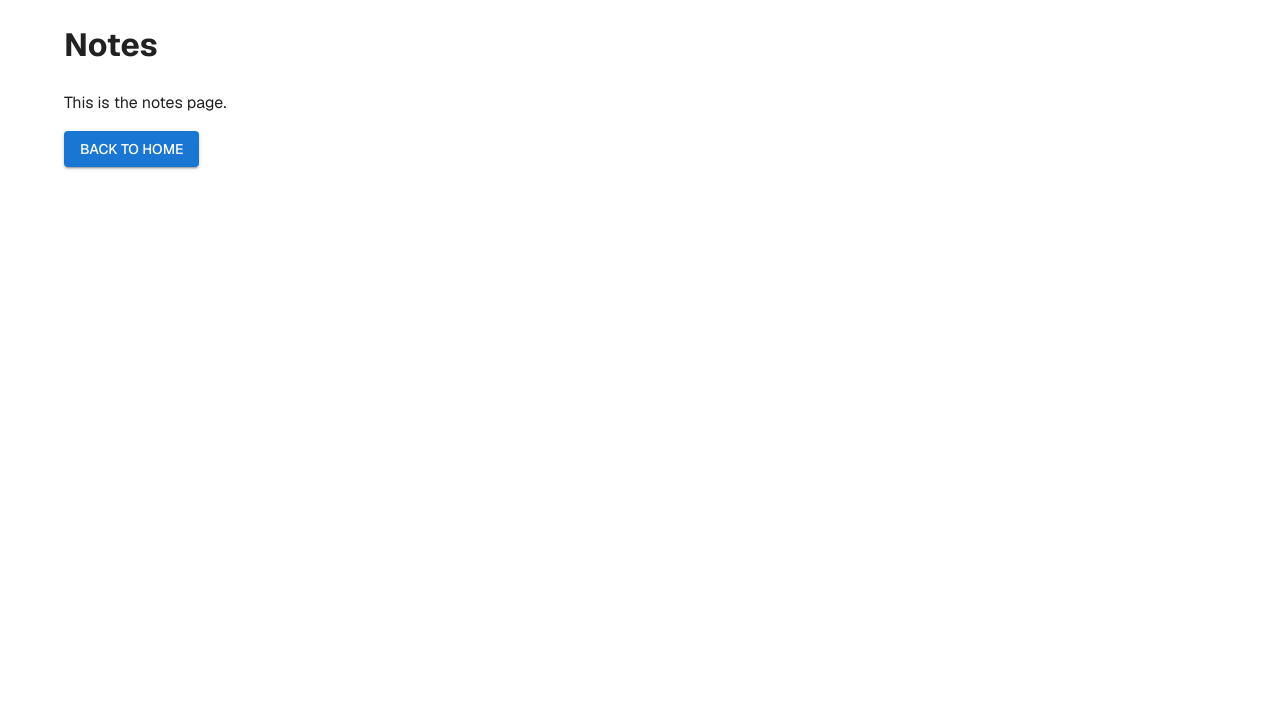
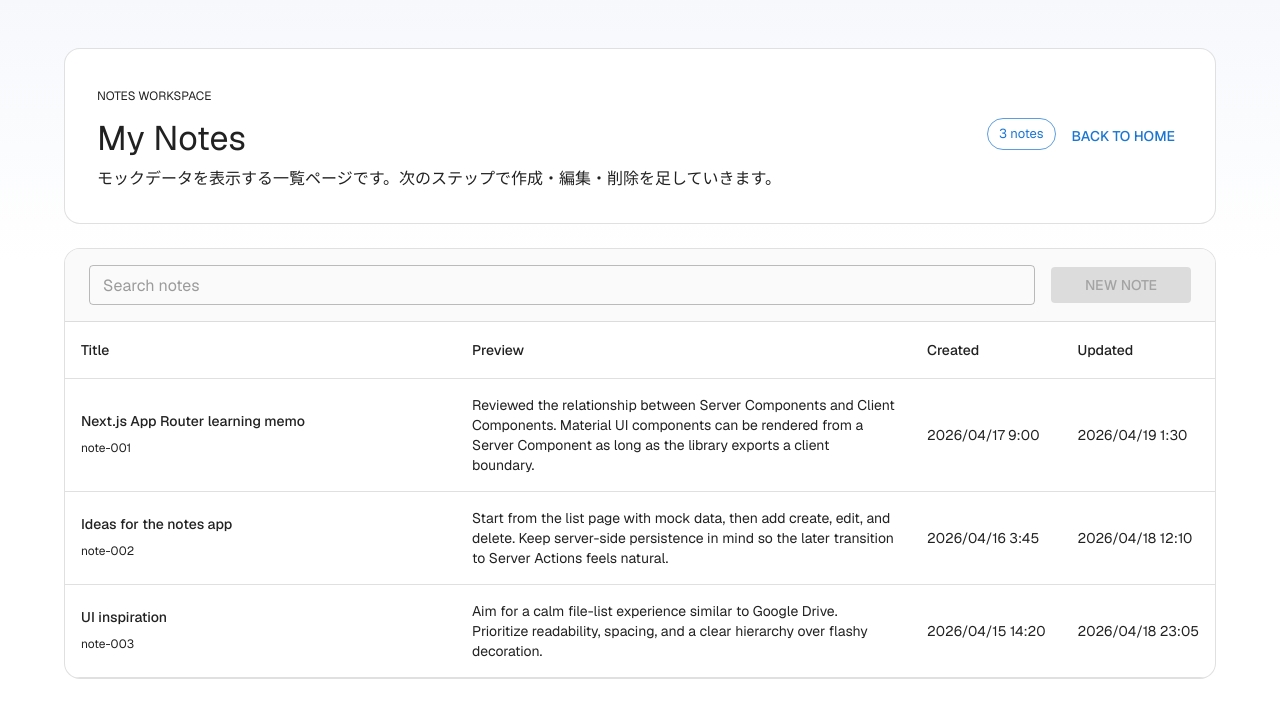
Before and after one commit to htanjo/nextjs-demo, a Next.js app: page /notes in a window 1280 px wide. Shown: the top 718 px of the page. Built offline with nearby package versions, Linux system fonts and the light colour scheme; what @mui/material-nextjs would draw is missing.

Commit message:
Implement notes page with mock data

```diff
--- a/app/notes/page.tsx
+++ b/app/notes/page.tsx
@@ -1,13 +1,171 @@
-import { Button, Container } from "@mui/material";
+import {
+  Box,
+  Button,
+  Chip,
+  Container,
+  Link,
+  Paper,
+  Stack,
+  Table,
+  TableBody,
+  TableCell,
+  TableContainer,
+  TableHead,
+  TableRow,
+  TextField,
+  Typography,
+} from "@mui/material";
+import { mockNotes } from "@/lib/mocks/notes";
+
+const dateTimeFormatter = new Intl.DateTimeFormat("ja-JP", {
+  dateStyle: "medium",
+  timeStyle: "short",
+});
+
+function formatDateTime(value: string) {
+  return dateTimeFormatter.format(new Date(value));
+}
 
 export default function Notes() {
   return (
-    <Container>
-      <h1>Notes</h1>
-      <p>This is the notes page.</p>
-      <Button variant="contained" href="/">
-        Back to Home
-      </Button>
-    </Container>
+    <Box
+      sx={{
+        minHeight: "100%",
+        background:
+          "linear-gradient(180deg, #f6f8fc 0%, #ffffff 260px, #ffffff 100%)",
+        py: { xs: 4, md: 6 },
+      }}
+    >
+      <Container maxWidth="lg">
+        <Stack spacing={3}>
+          <Paper
+            elevation={0}
+            sx={{
+              border: "1px solid",
+              borderColor: "divider",
+              borderRadius: 4,
+              p: { xs: 3, md: 4 },
+              backgroundColor: "rgba(255, 255, 255, 0.88)",
+              backdropFilter: "blur(12px)",
+            }}
+          >
+            <Stack
+              direction={{ xs: "column", md: "row" }}
+              spacing={2}
+              sx={{
+                justifyContent: "space-between",
+                alignItems: { xs: "flex-start", md: "center" },
+              }}
+            >
+              <Box>
+                <Typography variant="overline" color="text.secondary">
+                  Notes Workspace
+                </Typography>
+                <Typography variant="h4" component="h1" sx={{ mt: 0.5 }}>
+                  My Notes
+                </Typography>
+                <Typography
+                  variant="body1"
+                  color="text.secondary"
+                  sx={{ mt: 1 }}
+                >
+                  モックデータを表示する一覧ページです。次のステップで作成・編集・削除を足していきます。
+                </Typography>
+              </Box>
+              <Stack
+                direction="row"
+                spacing={1}
+                useFlexGap
+                sx={{ flexWrap: "wrap" }}
+              >
+                <Chip
+                  label={`${mockNotes.length} notes`}
+                  color="primary"
+                  variant="outlined"
+                />
+                <Button variant="text" component={Link} href="/">
+                  Back to Home
+                </Button>
+              </Stack>
+            </Stack>
+          </Paper>
+
+          <Paper
+            elevation={0}
+            sx={{
+              border: "1px solid",
+              borderColor: "divider",
+              borderRadius: 4,
+              overflow: "hidden",
+            }}
+          >
+            <Stack
+              direction={{ xs: "column", sm: "row" }}
+              spacing={2}
+              sx={{
+                justifyContent: "space-between",
+                alignItems: { xs: "stretch", sm: "center" },
+                px: { xs: 2, md: 3 },
+                py: 2,
+                backgroundColor: "grey.50",
+                borderBottom: "1px solid",
+                borderColor: "divider",
+              }}
+            >
+              <TextField
+                label="Search notes"
+                placeholder="検索UIは次のステップで実装"
+                size="small"
+                fullWidth
+                disabled
+              />
+              <Button variant="contained" disabled sx={{ minWidth: 140 }}>
+                New Note
+              </Button>
+            </Stack>
+
+            <TableContainer>
+              <Table sx={{ minWidth: 760 }}>
+                <TableHead>
+                  <TableRow>
+                    <TableCell sx={{ width: "34%" }}>Title</TableCell>
+                    <TableCell>Preview</TableCell>
+                    <TableCell sx={{ whiteSpace: "nowrap" }}>Created</TableCell>
+                    <TableCell sx={{ whiteSpace: "nowrap" }}>Updated</TableCell>
+                  </TableRow>
+                </TableHead>
+                <TableBody>
+                  {mockNotes.map((note) => (
+                    <TableRow key={note.id} hover>
+                      <TableCell>
+                        <Stack spacing={0.75}>
+                          <Typography variant="subtitle2">
+                            {note.title}
+                          </Typography>
+                          <Typography variant="caption" color="text.secondary">
+                            {note.id}
+                          </Typography>
+                        </Stack>
+                      </TableCell>
+                      <TableCell>
+                        <Typography variant="body2" color="text.secondary">
+                          {note.content}
+                        </Typography>
+                      </TableCell>
+                      <TableCell sx={{ whiteSpace: "nowrap" }}>
+                        {formatDateTime(note.createdAt)}
+                      </TableCell>
+                      <TableCell sx={{ whiteSpace: "nowrap" }}>
+                        {formatDateTime(note.updatedAt)}
+                      </TableCell>
+                    </TableRow>
+                  ))}
+                </TableBody>
+              </Table>
+            </TableContainer>
+          </Paper>
+        </Stack>
+      </Container>
+    </Box>
   );
 }
--- /dev/null
+++ b/lib/mocks/notes.ts
@@ -0,0 +1,28 @@
+import type { Note } from "@/lib/types/note";
+
+export const mockNotes: Note[] = [
+  {
+    id: "note-001",
+    title: "Next.js App Router learning memo",
+    content:
+      "Reviewed the relationship between Server Components and Client Components. Material UI components can be rendered from a Server Component as long as the library exports a client boundary.",
+    createdAt: "2026-04-17T09:00:00.000Z",
+    updatedAt: "2026-04-19T01:30:00.000Z",
+  },
+  {
+    id: "note-002",
+    title: "Ideas for the notes app",
+    content:
+      "Start from the list page with mock data, then add create, edit, and delete. Keep server-side persistence in mind so the later transition to Server Actions feels natural.",
+    createdAt: "2026-04-16T03:45:00.000Z",
+    updatedAt: "2026-04-18T12:10:00.000Z",
+  },
+  {
+    id: "note-003",
+    title: "UI inspiration",
+    content:
+      "Aim for a calm file-list experience similar to Google Drive. Prioritize readability, spacing, and a clear hierarchy over flashy decoration.",
+    createdAt: "2026-04-15T14:20:00.000Z",
+    updatedAt: "2026-04-18T23:05:00.000Z",
+  },
+];
--- /dev/null
+++ b/lib/types/note.ts
@@ -0,0 +1,7 @@
+export type Note = {
+  id: string;
+  title: string;
+  content: string;
+  createdAt: string;
+  updatedAt: string;
+};
```
